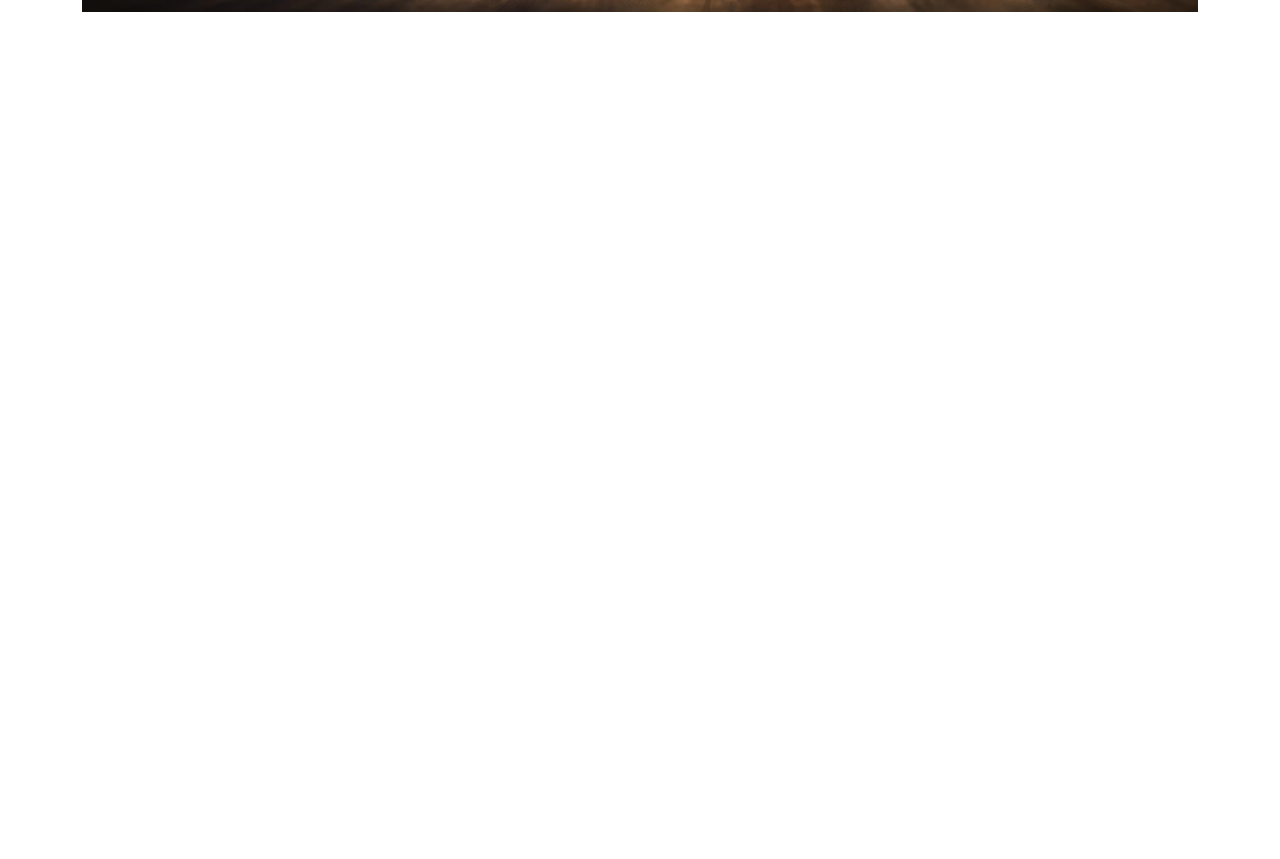
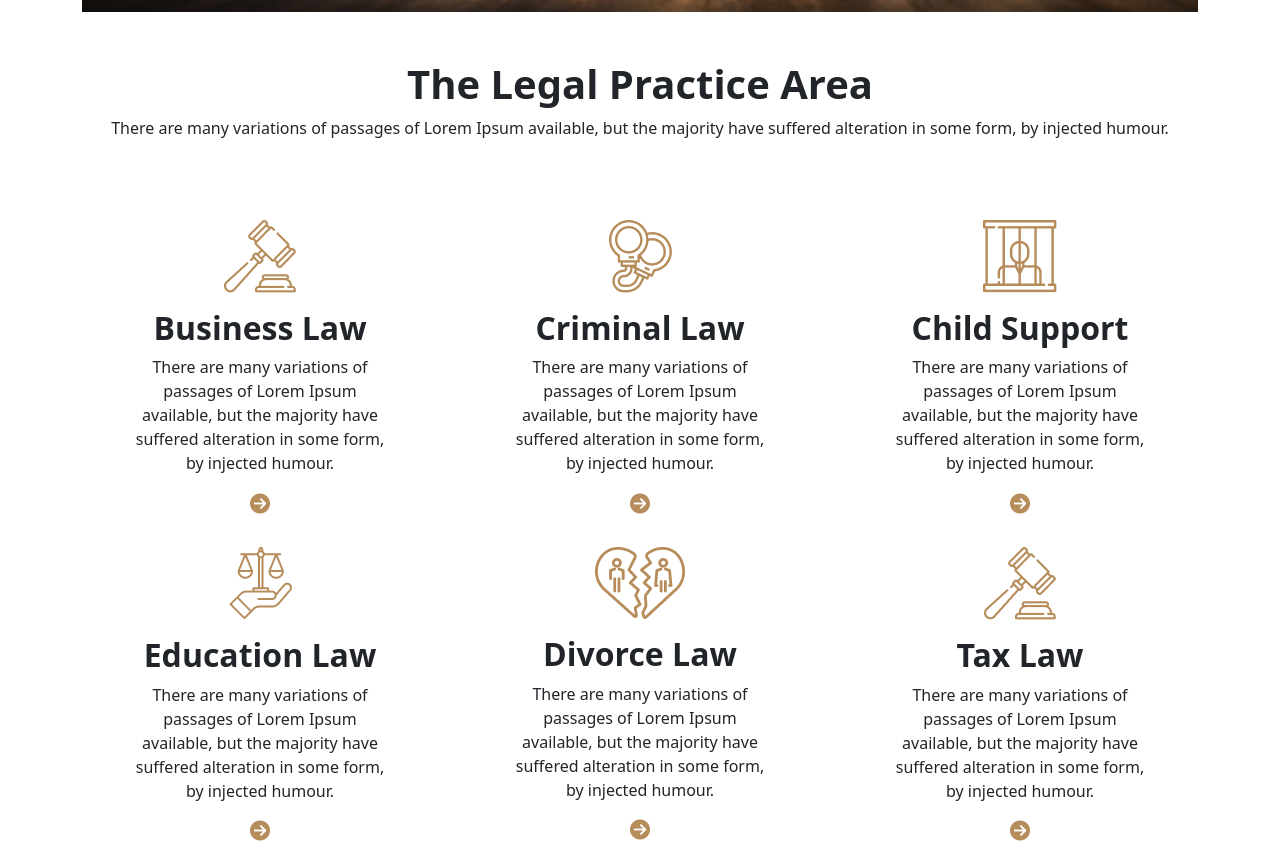
Before and after one commit to shariful0401/legal-solution-site, a plain HTML site: page index.html in a window 1280 px wide. Shown: the part 576-1435 px from the top of the page. Before the commit the page ends 800 px from the top, so only its background shows below. Drawn offline with nearby package versions, Linux system fonts and the light colour scheme.

Commit message:
added cards

```diff
--- a/index.html
+++ b/index.html
@@ -73,6 +73,66 @@
       <!-- banner section end -->
     </header>
     <!-- header section end -->
+    <main>
+      <!-- legal practice section start -->
+      <section class="container pt-5">
+        <div class="text-center">
+          <h1 class="fs-1 fw-bold">The Legal Practice Area</h1>
+          <p>There are many variations of passages of Lorem Ipsum available, but the majority have suffered alteration in some form, by injected humour.</p>
+        </div>
+        <div class="row pt-5">
+          <div class="col-4 p-3 text-center">
+            <div class="text-center pb-3">
+              <img src="images/business.png" alt="">
+            </div>
+            <h2 class="fw-bold">Business Law</h2>
+            <p class="px-5">There are many variations of passages of Lorem Ipsum available, but the majority have suffered alteration in some form, by injected humour.</p>
+            <i style="color: #B68C5A;" class="fa-solid fa-circle-arrow-right fa-lg"></i>
+          </div>
+          <div class="col-4 p-3 text-center">
+            <div class="text-center pb-3">
+              <img src="images/criminal.png" alt="">
+            </div>
+            <h2 class="fw-bold">Criminal Law</h2>
+            <p class="px-5">There are many variations of passages of Lorem Ipsum available, but the majority have suffered alteration in some form, by injected humour.</p>
+            <i style="color: #B68C5A;" class="fa-solid fa-circle-arrow-right fa-lg"></i>
+          </div>
+          <div class="col-4 p-3 text-center">
+            <div class="text-center pb-3">
+              <img src="images/child.png" alt="">
+            </div>
+            <h2 class="fw-bold">Child Support</h2>
+            <p class="px-5">There are many variations of passages of Lorem Ipsum available, but the majority have suffered alteration in some form, by injected humour.</p>
+            <i style="color: #B68C5A;" class="fa-solid fa-circle-arrow-right fa-lg"></i>
+          </div>
+          <div class="col-4 p-3 text-center">
+            <div class="text-center pb-3">
+              <img src="images/education.png" alt="">
+            </div>
+            <h2 class="fw-bold">Education Law</h2>
+            <p class="px-5">There are many variations of passages of Lorem Ipsum available, but the majority have suffered alteration in some form, by injected humour.</p>
+            <i style="color: #B68C5A;" class="fa-solid fa-circle-arrow-right fa-lg"></i>
+          </div>
+          <div class="col-4 p-3 text-center">
+            <div class="text-center pb-3">
+              <img src="images/divorce.png" alt="">
+            </div>
+            <h2 class="fw-bold">Divorce Law</h2>
+            <p class="px-5">There are many variations of passages of Lorem Ipsum available, but the majority have suffered alteration in some form, by injected humour.</p>
+            <i style="color: #B68C5A;" class="fa-solid fa-circle-arrow-right fa-lg"></i>
+          </div>
+          <div class="col-4 p-3 text-center">
+            <div class="text-center pb-3">
+              <img src="images/business.png" alt="">
+            </div>
+            <h2 class="fw-bold">Tax Law</h2>
+            <p class="px-5">There are many variations of passages of Lorem Ipsum available, but the majority have suffered alteration in some form, by injected humour.</p>
+            <i style="color: #B68C5A;" class="fa-solid fa-circle-arrow-right fa-lg"></i>
+          </div>
+        </div>
+      </section>
+      <!-- legal practice section end -->
+    </main>
     <!-- Bootstrap js -->
     <script src="https://cdn.jsdelivr.net/npm/bootstrap@5.3.2/dist/js/bootstrap.bundle.min.js"></script>
   </body>
```
